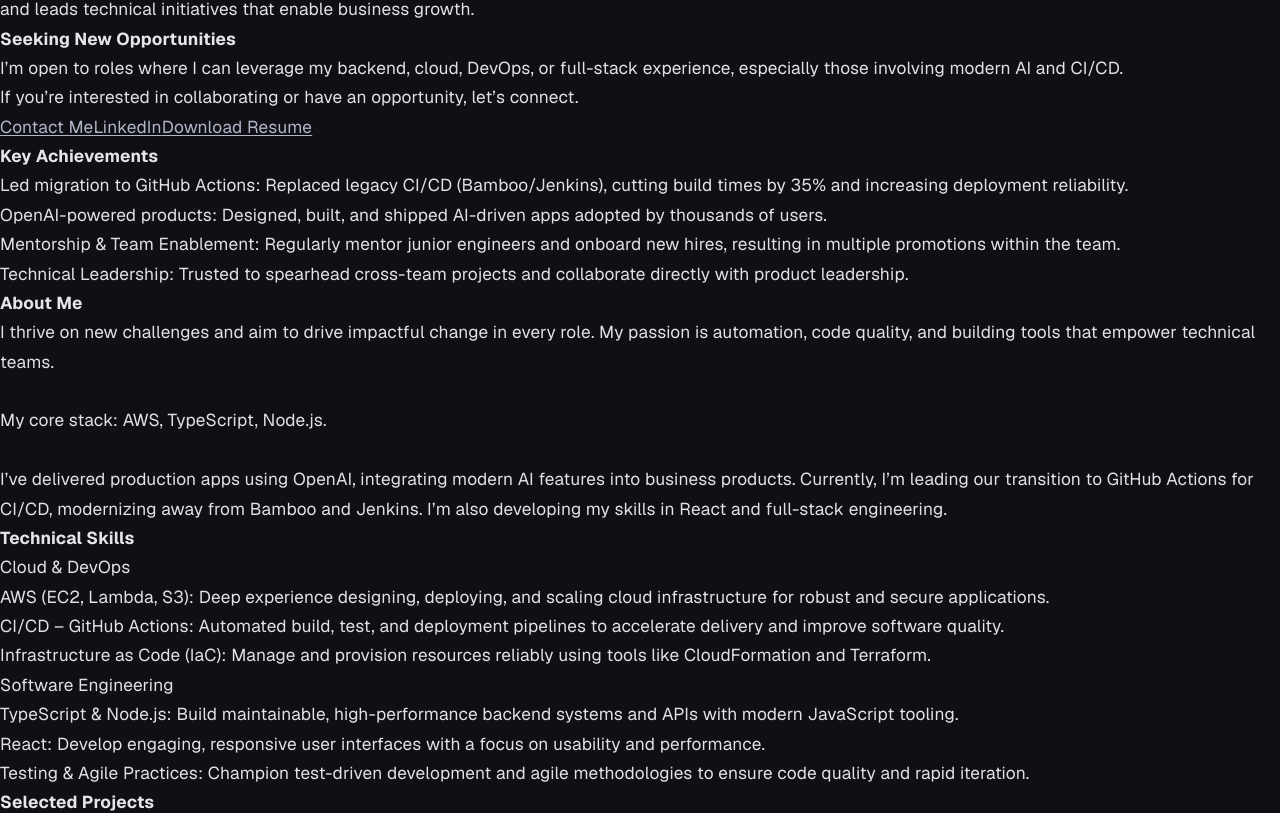
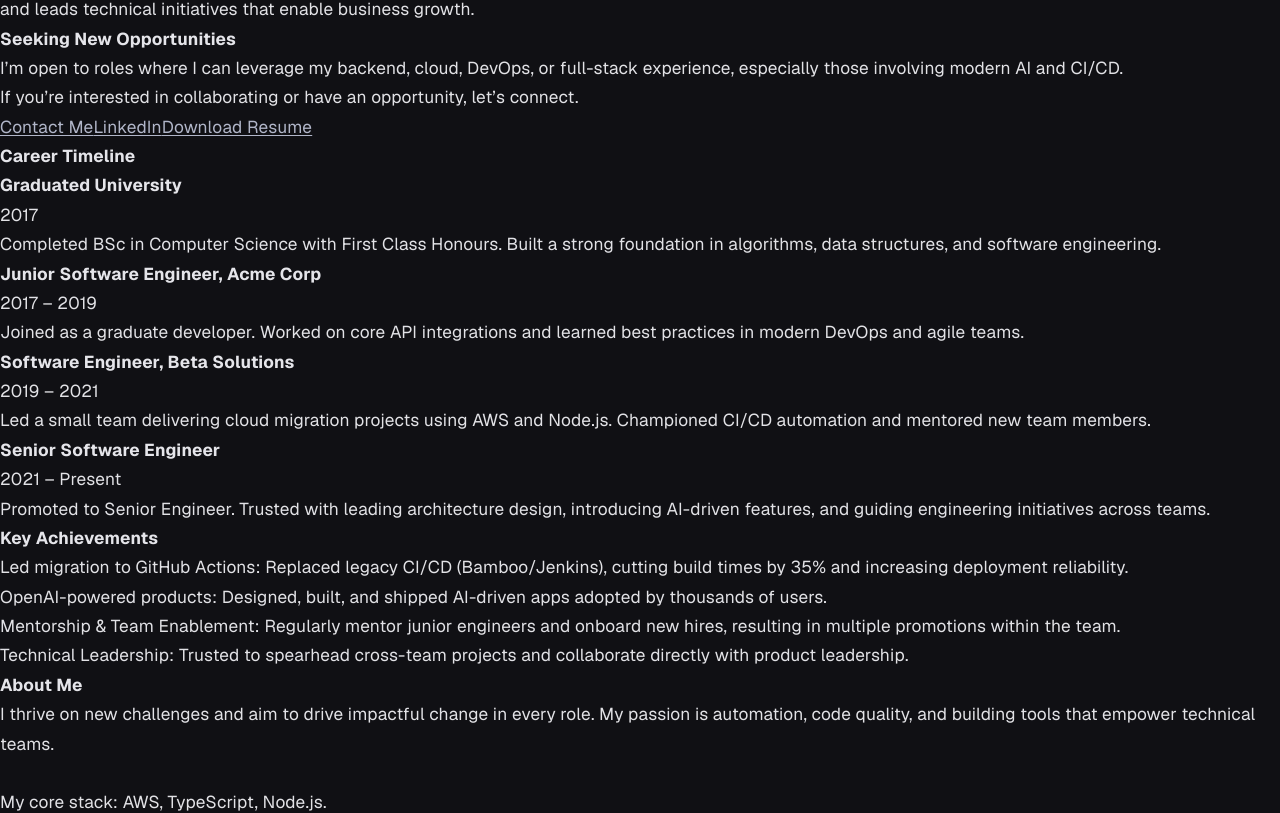
Before and after one commit to KingPedroDino/test-app, a Next.js app: page / in a window 1280 px wide. Shown: the part 1373-2186 px from the top of the page. Built offline with nearby package versions, Linux system fonts and the light colour scheme.

Commit message:
more vibey

```diff
--- a/src/app/page.tsx
+++ b/src/app/page.tsx
@@ -15,11 +15,6 @@
 
       <header className="w-full flex justify-center py-10 border-b border-gray-800 bg-gradient-to-br from-gray-950 via-gray-900 to-gray-800/60 backdrop-blur z-10 relative">
         <div className="flex flex-col items-center gap-3">
-          {/* Removed Initials
-          <div className="w-24 h-24 flex items-center justify-center rounded-full border-4 border-gray-800 shadow-xl bg-gradient-to-br from-gray-900 via-gray-800 to-gray-950 text-4xl font-black text-gray-300 select-none animate-spin-slow-slight hover:scale-105 transition-transform duration-300">
-            PA
-          </div>
-          */}
           <h1 className="text-4xl font-extrabold text-gray-200 tracking-tight drop-shadow-xl text-center uppercase">
             Peter Agnew
           </h1>
@@ -37,7 +32,7 @@
               Senior Software Engineer with 5+ years of experience driving backend and cloud transformations. Delivers robust, production-grade solutions, mentors teams, and leads technical initiatives that enable business growth.
             </p>
             {/* Seeking New Opportunities moved here, styled to fit in */}
-            <section className="w-full max-w-xl mx-auto mt-8 mb-2 bg-gradient-to-br from-gray-900 via-gray-800 to-gray-950/80 rounded-2xl p-6 border border-yellow-600/30 shadow-lg flex flex-col items-center transition-all duration-300 hover:shadow-2xl">
+            <section className="w-full max-w-xl mx-auto mt-8 mb-2 bg-gradient-to-br from-gray-900 via-gray-800 to-gray-950/80 rounded-2xl p-6 border border-yellow-600/20 shadow transition-all duration-300 flex flex-col items-center">
               <h2 className="text-xl font-bold text-yellow-300 mb-2 flex items-center gap-2 uppercase tracking-wider">
                 <span className="inline-block w-5 h-5 bg-yellow-700/80 rounded-full mr-2"></span>
                 Seeking New Opportunities
@@ -48,7 +43,7 @@
               </p>
               <div className="flex gap-3 flex-wrap mt-4">
                 <a
-                  className="inline-flex items-center justify-center px-5 py-2 rounded-full bg-yellow-700/80 hover:bg-yellow-600 text-gray-100 font-bold shadow-sm hover:scale-105 transition-all duration-200 tracking-wide uppercase text-sm"
+                  className="inline-flex items-center justify-center px-5 py-2 rounded-full border border-yellow-700 bg-gray-800 text-gray-300 font-semibold text-base tracking-wide shadow transition-all duration-200 hover:bg-yellow-700/30 hover:text-yellow-100 hover:scale-105"
                   href="mailto:peter.agnew@email.com"
                   target="_blank"
                   rel="noopener noreferrer"
@@ -56,7 +51,7 @@
                   Contact Me
                 </a>
                 <a
-                  className="inline-flex items-center justify-center px-5 py-2 rounded-full border-2 border-yellow-700 text-yellow-200 font-bold bg-transparent hover:bg-yellow-800 hover:scale-105 transition-all duration-200 tracking-wide uppercase text-sm"
+                  className="inline-flex items-center justify-center px-5 py-2 rounded-full border border-yellow-700 bg-gray-800 text-gray-300 font-semibold text-base tracking-wide shadow transition-all duration-200 hover:bg-yellow-700/30 hover:text-yellow-100 hover:scale-105"
                   href="https://www.linkedin.com/in/your-linkedin"
                   target="_blank"
                   rel="noopener noreferrer"
@@ -64,7 +59,7 @@
                   LinkedIn
                 </a>
                 <a
-                  className="inline-flex items-center justify-center px-5 py-2 rounded-full border-2 border-yellow-700 text-yellow-200 font-bold bg-transparent hover:bg-yellow-800 hover:scale-105 transition-all duration-200 tracking-wide uppercase text-sm"
+                  className="inline-flex items-center justify-center px-5 py-2 rounded-full border border-yellow-700 bg-gray-800 text-gray-300 font-semibold text-base tracking-wide shadow transition-all duration-200 hover:bg-yellow-700/30 hover:text-yellow-100 hover:scale-105"
                   href="/PeterAgnew_Resume.pdf"
                   target="_blank"
                   rel="noopener noreferrer"
@@ -74,6 +69,64 @@
                 </a>
               </div>
             </section>
+          </section>
+
+          {/* Timeline Section */}
+          <section className="md:col-span-2 max-w-3xl w-full mx-auto my-10">
+            <h3 className="text-2xl font-bold mb-6 uppercase tracking-wider flex items-center gap-2 text-gray-200">
+              <span className="inline-block w-6 h-6 bg-yellow-700/80 rounded-full"></span>
+              Career Timeline
+            </h3>
+            <ol className="relative border-l-2 border-yellow-900/40 ml-4">
+              <li className="mb-10 ml-6">
+                <span className="absolute -left-3 flex items-center justify-center w-6 h-6 bg-yellow-700/70 rounded-full ring-4 ring-gray-900">
+                  <span className="w-3 h-3 bg-yellow-300 rounded-full block"></span>
+                </span>
+                <div className="pl-2">
+                  <h4 className="font-semibold text-lg text-yellow-200">Graduated University</h4>
+                  <span className="text-gray-400 text-sm">2017</span>
+                  <p className="text-gray-400 mt-1">
+                    Completed BSc in Computer Science with First Class Honours. Built a strong foundation in algorithms, data structures, and software engineering.
+                  </p>
+                </div>
+              </li>
+              <li className="mb-10 ml-6">
+                <span className="absolute -left-3 flex items-center justify-center w-6 h-6 bg-yellow-700/70 rounded-full ring-4 ring-gray-900">
+                  <span className="w-3 h-3 bg-yellow-300 rounded-full block"></span>
+                </span>
+                <div className="pl-2">
+                  <h4 className="font-semibold text-lg text-yellow-200">Junior Software Engineer, Acme Corp</h4>
+                  <span className="text-gray-400 text-sm">2017 – 2019</span>
+                  <p className="text-gray-400 mt-1">
+                    Joined as a graduate developer. Worked on core API integrations and learned best practices in modern DevOps and agile teams.
+                  </p>
+                </div>
+              </li>
+              <li className="mb-10 ml-6">
+                <span className="absolute -left-3 flex items-center justify-center w-6 h-6 bg-yellow-700/70 rounded-full ring-4 ring-gray-900">
+                  <span className="w-3 h-3 bg-yellow-300 rounded-full block"></span>
+                </span>
+                <div className="pl-2">
+                  <h4 className="font-semibold text-lg text-yellow-200">Software Engineer, Beta Solutions</h4>
+                  <span className="text-gray-400 text-sm">2019 – 2021</span>
+                  <p className="text-gray-400 mt-1">
+                    Led a small team delivering cloud migration projects using AWS and Node.js. Championed CI/CD automation and mentored new team members.
+                  </p>
+                </div>
+              </li>
+              <li className="ml-6">
+                <span className="absolute -left-3 flex items-center justify-center w-6 h-6 bg-yellow-700/70 rounded-full ring-4 ring-gray-900">
+                  <span className="w-3 h-3 bg-yellow-300 rounded-full block"></span>
+                </span>
+                <div className="pl-2">
+                  <h4 className="font-semibold text-lg text-yellow-200">Senior Software Engineer</h4>
+                  <span className="text-gray-400 text-sm">2021 – Present</span>
+                  <p className="text-gray-400 mt-1">
+                    Promoted to Senior Engineer. Trusted with leading architecture design, introducing AI-driven features, and guiding engineering initiatives across teams.
+                  </p>
+                </div>
+              </li>
+            </ol>
           </section>
 
           {/* Key Achievements */}
```
